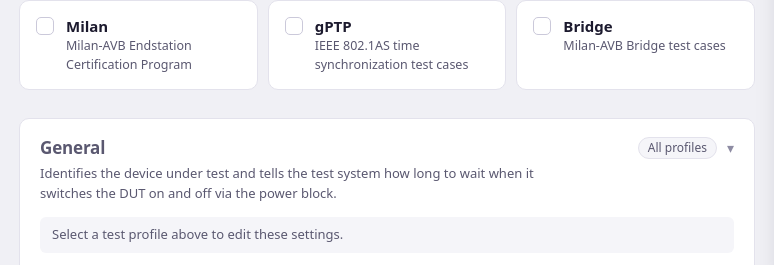
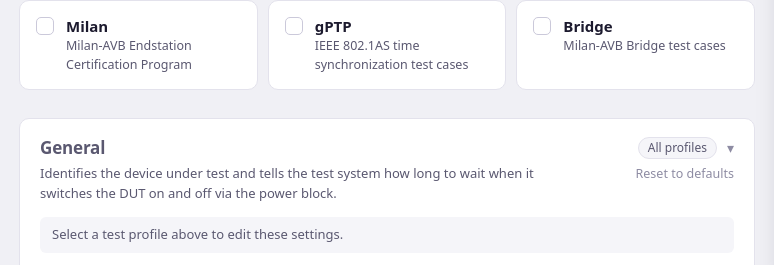
Before and after one commit to AvnuAlliance/DUTConfigBuilder, a plain HTML site: page index.html in a window 1280 px wide. Shown: the part 156-421 px from the top of the page, 9-783 px from the left. Drawn offline with Linux system fonts and the light colour scheme.

Commit message:
adds reset to default button

```diff
--- a/css/styles.css
+++ b/css/styles.css
@@ -169,8 +169,16 @@ h2 { margin: 0; font-size: 15px; font-weight: 650; letter-spacing: -.005em; }
 }
 .chev { color: var(--faint); transition: transform .2s; }
 .section.collapsed .chev { transform: rotate(-90deg); }
+.section-sub { display: flex; align-items: baseline; justify-content: space-between; gap: 16px; }
 .section-desc { margin: 4px 0 14px; color: var(--muted); font-size: 13px; max-width: 72ch; }
-.section.collapsed .section-desc,
+.reset-link {
+  all: unset; flex: none; cursor: pointer;
+  font-size: 12.5px; font-weight: 500; color: var(--accent); white-space: nowrap;
+}
+.reset-link:hover:not(:disabled) { text-decoration: underline; }
+.reset-link:disabled { color: var(--faint); cursor: default; }
+.reset-link:focus-visible { outline: 2px solid var(--accent); outline-offset: 2px; border-radius: 3px; }
+.section.collapsed .section-sub,
 .section.collapsed .section-body,
 .section.collapsed .inactive-note { display: none; }
 .section.collapsed .section-head { padding-bottom: 16px; }
--- a/js/core/store.js
+++ b/js/core/store.js
@@ -103,6 +103,10 @@
         delete state.values[path];
         emit();
       },
+      resetFields(paths) {
+        paths.forEach((p) => delete state.values[p]);
+        emit();
+      },
 
       reset() {
         state.profiles.clear();
--- a/js/ui/app.js
+++ b/js/ui/app.js
@@ -78,6 +78,29 @@
     return section.profiles.map((id) => el('span', { class: 'tag' }, DCT.profileLabel(id)));
   }
 
+  /** "Reset to defaults" for a section; lists and fields without a default are kept. */
+  function resetButton(section) {
+    const targets = section.fields
+      .filter((f) => f.type !== 'list' && f.default !== undefined)
+      .map((f) => ({ field: f, path: DCT.fieldPath(section, f) }));
+    if (!targets.length) return null;
+    const btn = el(
+      'button',
+      { type: 'button', class: 'reset-link', onclick: () => store.resetFields(targets.map((t) => t.path)) },
+      'Reset to defaults'
+    );
+    refreshers.push(() => {
+      const changed = targets.some(
+        (t) => store.isTouched(t.path) && !util.equal(store.get(t.path), DCT.defaultOf(t.field, store.ctx))
+      );
+      btn.disabled = !changed || !DCT.isSectionRelevant(section, store.ctx);
+      btn.title = changed
+        ? 'Set all settings in this section back to their default values'
+        : 'All settings in this section have their default values';
+    });
+    return btn;
+  }
+
   function renderSection(section) {
     const body = el('div', { class: 'section-body' });
     let group = null;
@@ -126,7 +149,12 @@
     const node = el(
       'section',
       { class: 'section' + (section.variant ? ' ' + section.variant : ''), id: 'sec-' + section.id },
-      el('header', { class: 'section-head' }, toggle, el('p', { class: 'section-desc' }, section.description)),
+      el(
+        'header',
+        { class: 'section-head' },
+        toggle,
+        el('div', { class: 'section-sub' }, el('p', { class: 'section-desc' }, section.description), resetButton(section))
+      ),
       note,
       body
     );
```
